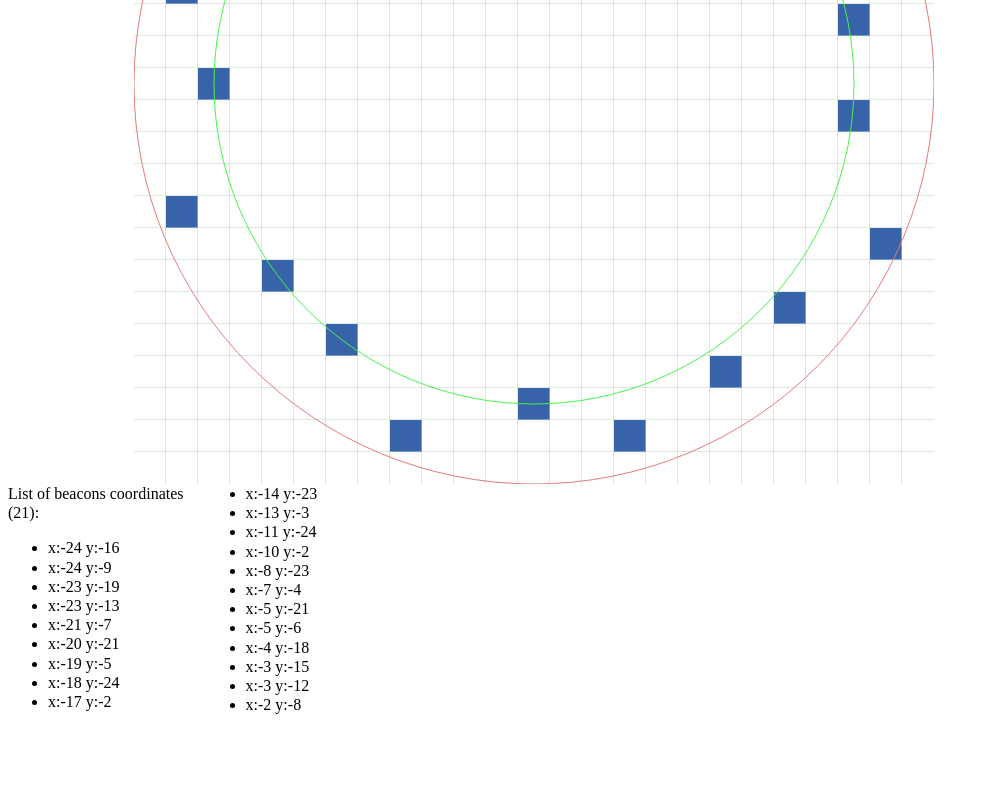
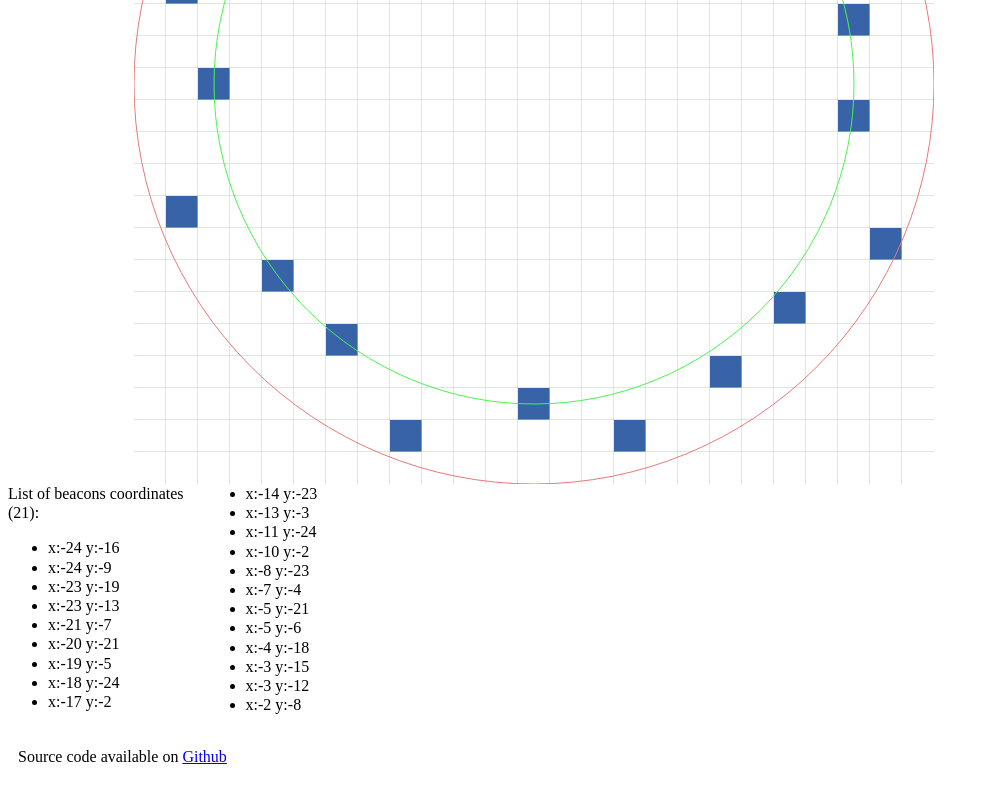
Before and after one commit to Edznux/beacon-circle-calculator, a website: page index.html in a window 1280 px wide. Shown: the part 324-1124 px from the top of the page, without its empty margins (0-989 px from the left). Before the commit the page ends 1045 px from the top, so only its background shows below. Drawn offline with Linux system fonts and the light colour scheme.

Commit message:
Add link to source

```diff
--- a/index.html
+++ b/index.html
@@ -1,4 +1,8 @@
 <html>
+    <head>
+        <title>Perfect Beacon calculator</title>
+        <link rel="stylesheet" href="main.css">
+    </head>
     <body>
         <div id="controls">
             <span class="inputs">
@@ -79,7 +83,9 @@
             <ul id="list_of_beacons"></ul>
         </div>
     </div>
-        <script src="main.js"></script>
-        <link rel="stylesheet" href="main.css">
+    <footer id="footer">
+        <p>Source code available on <a href="https://github.com/Edznux/beacon-circle-calculator">Github</a></p>
+    </footer>
+    <script src="main.js"></script>
     </body>
 </html>
--- a/main.css
+++ b/main.css
@@ -57,3 +57,8 @@ body {
     float:right;
     width: 40%;
 }
+footer {
+    padding: 10px;
+    clear: both;
+    position: relative;
+}
```
